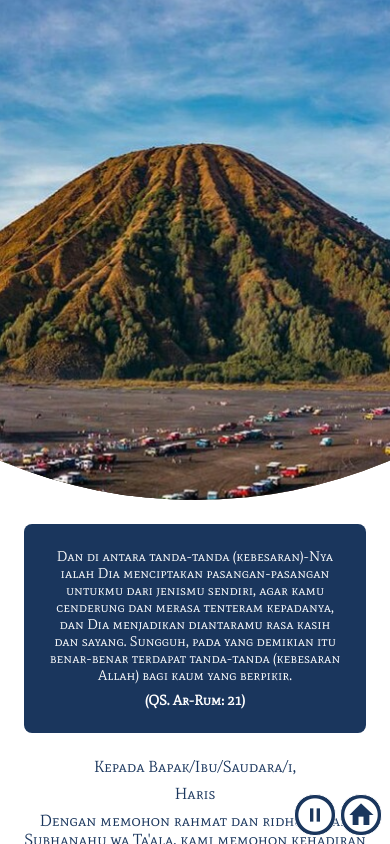
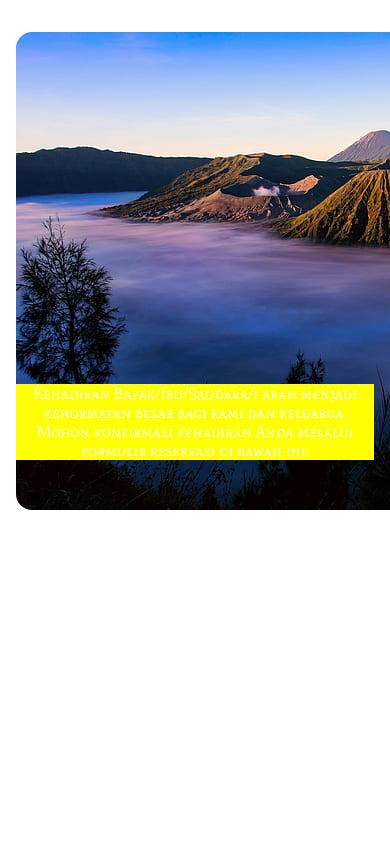
Before and after one commit to Harits19/wedding-invitation-app, a React Native app: screen /Main in a window 390 px wide. Built offline with nearby package versions, Linux system fonts and the light colour scheme; a web font is replaced by a local one.

Commit message:
refactor, rename

```diff
--- a/App.tsx
+++ b/App.tsx
@@ -7,6 +7,8 @@ import useColorScheme from "./hooks/useColorScheme";
 import Navigation from "./navigation";
 
 // TODO fix issue root url
+import CoverScreen from "./screens/cover/CoverScreen";
+import AttendanceConfirmationView from "./screens/main/components/AttendanceConfirmationView";
 
 export default function App() {
   const isLoadingComplete = useCachedResources();
@@ -15,7 +17,7 @@ export default function App() {
   if (!isLoadingComplete) {
     return null;
   } else {
-    // return <BrideView />;
+    return <AttendanceConfirmationView />;
     return (
       <SafeAreaProvider>
         <Navigation colorScheme={colorScheme} />
--- a/components/ScaffoldView.tsx
+++ b/components/ScaffoldView.tsx
@@ -4,7 +4,7 @@ import Sizes from "../constants/Sizes";
 import { MateText } from "./StyledText";
 
 export default function ScaffoldView({ style, ...props }: ViewProps) {
-  const { width } = useWindowDimensions();
+  const { width, height } = useWindowDimensions();
   return (
     <View
       style={[
@@ -14,6 +14,7 @@ export default function ScaffoldView({ style, ...props }: ViewProps) {
           overflow: "hidden",
           backgroundColor: "white",
           width,
+          minHeight: height
         },
         style,
       ]}
--- a/screens/main/MainScreen.tsx
+++ b/screens/main/MainScreen.tsx
@@ -11,7 +11,8 @@ import ScaffoldView from "../../components/ScaffoldView";
 import ScaffoldWindowView from "../../components/ScaffoldWindowView";
 import EventView from "./components/EventView";
 import CountingDayView from "./components/CountingDayView";
-import WeddingGiftsView from "./components/WeddingGifsView";
+import WeddingGiftsView from "./components/WeddingGiftsView";
+import AttendanceConfirmationView from "./components/AttendanceConfirmationView";
 
 export default function MainScreen() {
   const { width, height } = useWindowDimensions();
@@ -40,6 +41,10 @@ export default function MainScreen() {
     {
       view: <CountingDayView />,
       name: "Menghitung Hari",
+    },
+    {
+      view: <AttendanceConfirmationView />,
+      name: "Konfirmasi Kehadiran",
     },
     {
       view: <WeddingGiftsView />,
--- /dev/null
+++ b/screens/main/components/AttendanceConfirmationView.tsx
@@ -0,0 +1,40 @@
+import React from "react";
+import { Image, StyleSheet, Text, View } from "react-native";
+import { ImageAssets } from "../../../assets/images/ImageAssets";
+import ScaffoldView from "../../../components/ScaffoldView";
+import { MateText } from "../../../components/StyledText";
+import Colors from "../../../constants/Colors";
+
+export default function AttendanceConfirmationView() {
+  return (
+    <ScaffoldView style={{ justifyContent: "center" }}>
+      <Image source={ImageAssets.background1} style={styles.body} />
+      <View style={{ ...styles.body, zIndex: 3, justifyContent: "center" }}>
+        <MateText
+          style={{
+            textAlign: "center",
+            fontSize: 16,
+            backgroundColor: "yellow",
+          }}
+        >
+          Kehadiran Bapak/Ibu/Saudara/i akan menjadi kehormatan besar bagi kami
+          dan keluarga. Mohon konfirmasi kehadiran Anda melalui formulir
+          reservasi di bawah ini:
+        </MateText>
+      </View>
+    </ScaffoldView>
+  );
+}
+
+const styles = StyleSheet.create({
+  body: {
+    borderRadius: 16,
+    position: "absolute",
+    top: 0,
+    bottom: 0,
+    left: 0,
+    right: 0,
+    marginHorizontal: 16,
+    marginVertical: 32,
+  },
+});
```
Also changed, not shown: screens/main/components/WeddingGiftsView.tsx (renamed from screens/main/components/WeddingGifsView.tsx).
